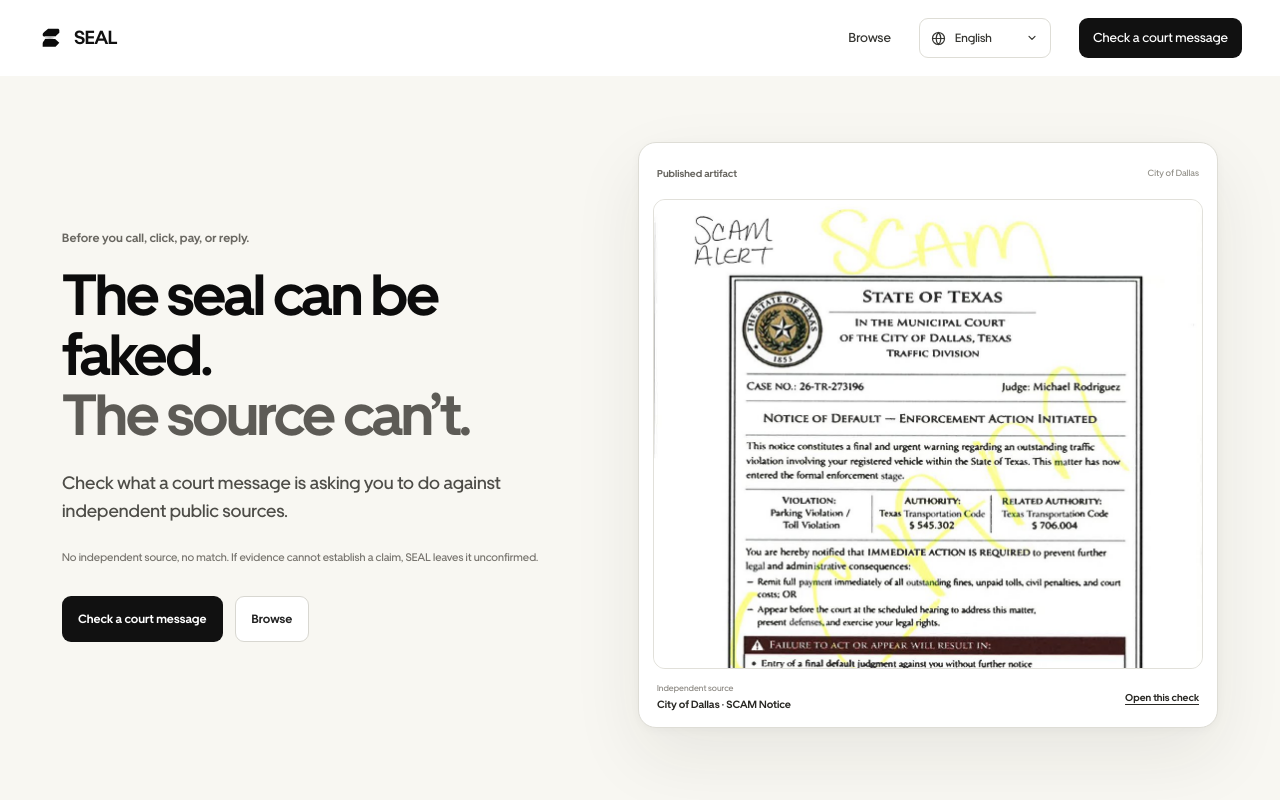
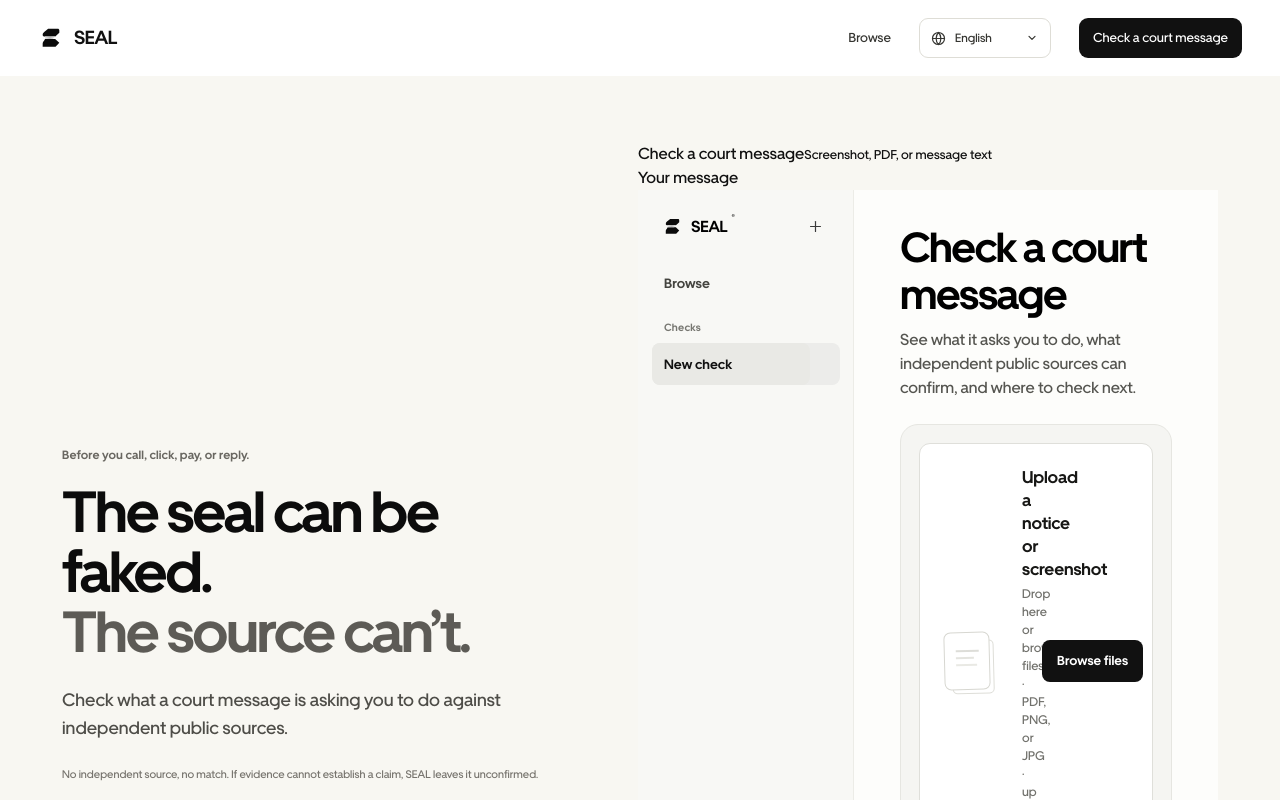
Before and after one commit to Davemafy/seal, a Next.js app: page / in a window 1280 px wide. Shown: the top 800 px of the page. Built offline with nearby package versions, Linux system fonts and the light colour scheme.

Commit message:
Restore upload checker landing hero

```diff
--- a/app/page.tsx
+++ b/app/page.tsx
@@ -3,6 +3,7 @@
 
 import {useEffect,useRef,useState} from 'react';
 import Link from 'next/link';
+import SealApp from './seal-app';
 import {DISPLAY_LANGUAGES,type DisplayLocale,type UiCopyKey} from '@/lib/ui-locales';
 import {useStoredUiLocale,useUiText} from '@/lib/use-ui-text';
 import './landing.css';
@@ -98,34 +99,25 @@ export default function Home(){
   </header>
 
   <section className="landing-hero" id="check">
+   <div className="landing-architecture" aria-hidden="true"/>
    <div className="landing-hero-inner">
     <div className="landing-hero-copy">
      <p className="landing-kicker">{ui('landingBeforeAction')}</p>
      <h1><span>{ui('landingHeadlineFake')}</span><span className="landing-headline-muted">{ui('landingHeadlineSource')}</span></h1>
      <p className="landing-hero-summary">{ui('landingHeroSummary')}</p>
      <p className="landing-hero-principle">{ui('landingHeroPrinciple')}</p>
-     <div className="landing-hero-actions">
-      <Link className="landing-hero-primary" href="/check/primary">{ui('checkCourtMessage')}</Link>
-      <Link className="landing-hero-secondary" href="/browse">{ui('browse')}</Link>
-     </div>
     </div>
 
-    <aside className="landing-hero-evidence" aria-label={ui('landingPublishedArtifact')}>
-     <div className="landing-hero-evidence-head">
-      <span>{ui('landingPublishedArtifact')}</span>
-      <small>City of Dallas</small>
+    <div className="landing-checker" aria-label={ui('checkCourtMessage')}>
+     <div className="landing-checker-head">
+      <div>
+       <span>{ui('checkCourtMessage')}</span>
+       <small>{ui('landingCheckFormats')}</small>
+      </div>
+      <span className="landing-checker-state">{ui('landingYourMessage')}</span>
      </div>
-     <div className="landing-hero-evidence-frame">
-      <img src="/browse-assets/dallas-traffic-qr-scam.jpg" alt="City of Dallas published traffic QR scam example"/>
-     </div>
-     <div className="landing-hero-evidence-foot">
-      <div>
-       <small>{ui('landingIndependentSource')}</small>
-       <strong>City of Dallas · SCAM Notice</strong>
-      </div>
-      <Link href="/check/dallas-proof?case=dallas-traffic-qr-scam">{ui('landingOpenThisCheck')}</Link>
-     </div>
-    </aside>
+     <SealApp suppressOnboarding deferIdleOcr/>
+    </div>
    </div>
   </section>
 
```
